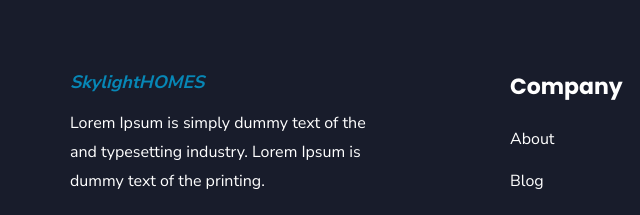
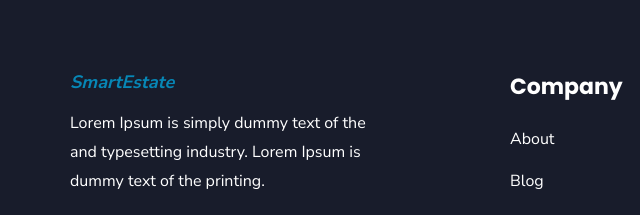
Before and after one commit to vishalkrishna8/SkylightHOMES, a plain HTML site: page index.html in a window 1280 px wide. Shown: the part 5532-5747 px from the top of the page, 0-640 px from the left. Drawn offline with nearby package versions, Linux system fonts and the light colour scheme.

Commit message:
Update index.html

```diff
--- a/index.html
+++ b/index.html
@@ -1270,7 +1270,7 @@
         <div class="footer-brand">
 
           <a href="#" class="logo">
-            <p class="dh"> SkylightHOMES</p>
+            <p class="dh"> SmartEstate </p>
             <!-- <img src="./assets/images/vk.png" width="30" alt="Homeverse logo"> -->
 
           </a>
```
